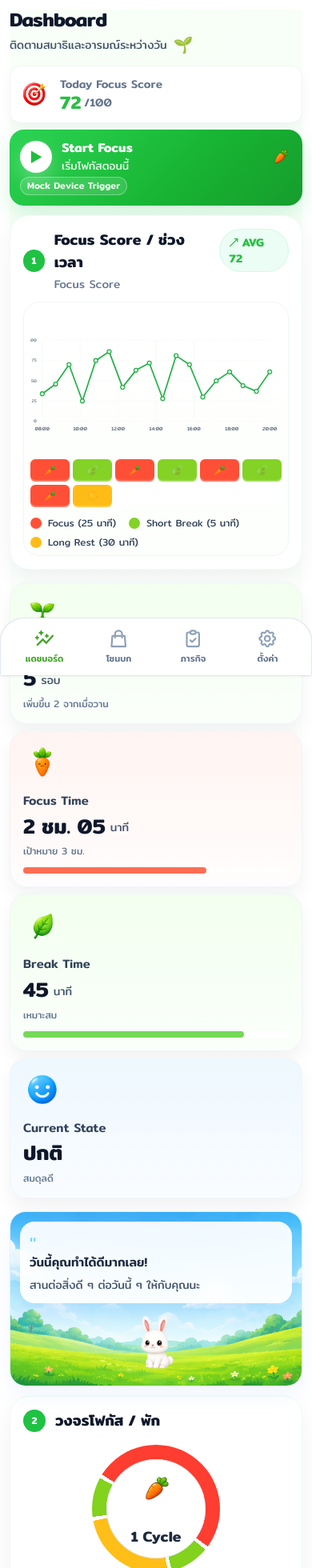
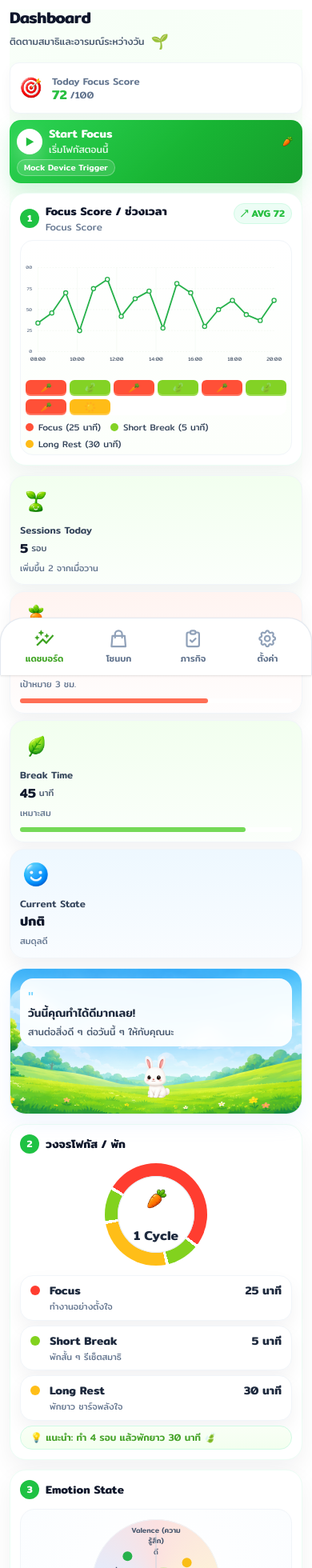
Before and after one commit to suphanatchanlek30/LogRag_Hackathon_3_Wellness, a Next.js app: page /main in a window 390 px wide. Shown: the top 1960 px of the page at 80% size. Built offline with nearby package versions, Linux system fonts and the light colour scheme.

Commit message:
feature/main-dashboard: update Responsive

```diff
--- a/components/dashboard/dashboard-mock.tsx
+++ b/components/dashboard/dashboard-mock.tsx
@@ -70,20 +70,19 @@ export default function DashboardMock() {
     <>
       <section className="min-h-screen bg-[radial-gradient(circle_at_top,#f7fff7_0%,#ffffff_42%)] pb-6">
         <div className="mx-auto w-full space-y-3 sm:space-y-4 lg:space-y-5">
-          <section className="grid gap-3 sm:gap-4 grid-cols-1 lg:grid-cols-2">
-            <header className="flex flex-col justify-center gap-2">
-              <div>
-                <h1 className="text-[1.5rem] font-semibold leading-none tracking-tight text-slate-900 sm:text-[1.85rem] md:text-[2rem]">
+          {/* Header Section */}
+          <section className="flex flex-col gap-3 sm:flex-row sm:items-start sm:justify-between">
+            <header className="flex flex-col justify-center gap-1.5 flex-1">
+              <h1 className="text-xl sm:text-2xl md:text-3xl font-semibold leading-none tracking-tight text-slate-900">
                 Dashboard
               </h1>
-                <p className="mt-1.5 flex items-center gap-2 text-sm font-normal text-slate-600 sm:text-[1.02rem]">
+              <p className="flex items-center gap-2 text-xs sm:text-sm text-slate-600">
                 ติดตามสมาธิและอารมณ์ระหว่างวัน
-                  <span className="text-xl">🌱</span>
+                <span className="text-lg">🌱</span>
               </p>
-              </div>
             </header>
 
-            <div className="grid gap-2 grid-cols-1 sm:grid-cols-2 items-start">
+            <div className="grid gap-2 grid-cols-1 sm:grid-cols-2 w-full sm:w-auto">
               <TopSummaryCard />
               <StartFocusCard
                 onManualStart={() => setIsModalOpen(true)}
@@ -93,7 +92,7 @@ export default function DashboardMock() {
           </section>
 
           <div className="grid gap-3 lg:gap-5 grid-cols-1 lg:grid-cols-3">
-            <div className="space-y-4 lg:space-y-5 lg:col-span-2">
+            <div className="space-y-3 lg:space-y-4 lg:col-span-2">
               <FocusScoreSection />
 
               <div className="grid gap-2 sm:grid-cols-2">
@@ -141,13 +140,13 @@ export default function DashboardMock() {
                   height={724}
                   className="absolute inset-0 h-full w-full object-cover"
                 />
-                <div className="relative flex min-h-[140px] flex-col justify-between gap-3 p-3 sm:flex-row sm:items-end sm:p-5">
-                  <div className="w-full sm:max-w-xs rounded-[18px] bg-white/92 p-3 shadow-[0_12px_24px_rgba(72,138,255,0.12)] backdrop-blur-sm">
-                    <div className="text-2xl text-sky-300">"</div>
-                    <p className="-mt-1 text-[0.96rem] font-medium leading-snug text-slate-800 sm:text-[1.06rem]">
+                <div className="relative flex min-h-[120px] flex-col justify-between gap-2 p-3 sm:flex-row sm:items-end sm:p-4">
+                  <div className="w-full sm:max-w-xs rounded-[16px] bg-white/92 p-2.5 sm:p-3 shadow-[0_12px_24px_rgba(72,138,255,0.12)] backdrop-blur-sm">
+                    <div className="text-xl text-sky-300">"</div>
+                    <p className="-mt-1 text-sm sm:text-base font-medium leading-snug text-slate-800">
                       วันนี้คุณทำได้ดีมากเลย!
                     </p>
-                    <p className="mt-2 text-sm text-slate-600 sm:text-[0.95rem]">
+                    <p className="mt-1.5 text-xs sm:text-sm text-slate-600">
                       สานต่อสิ่งดี ๆ ต่อวันนี้ ๆ ให้กับคุณนะ
                     </p>
                   </div>
@@ -156,13 +155,13 @@ export default function DashboardMock() {
                     alt="rabbit"
                     width={160}
                     height={160}
-                    className="mx-auto h-[80px] w-[80px] object-contain sm:mx-0 sm:h-[100px] sm:w-[100px]"
+                    className="mx-auto h-16 w-16 object-contain sm:mx-0 sm:h-20 sm:w-20"
                   />
                 </div>
               </section>
             </div>
 
-            <div className="space-y-4 lg:space-y-5 lg:col-span-1">
+            <div className="space-y-3 lg:space-y-4 lg:col-span-1">
               <FocusCycleSection />
               <EmotionSection />
             </div>
@@ -249,13 +248,13 @@ export default function DashboardMock() {
 
 function TopSummaryCard() {
   return (
-    <section className="flex min-h-[72px] w-full items-center gap-3 rounded-[14px] border border-slate-100 bg-white p-2.5 shadow-[0_6px_16px_rgba(15,23,42,0.04)] sm:min-h-[84px]">
-      <Image src="/dashboard/today_focus.png" alt="today focus" width={48} height={48} className="h-10 w-10 object-contain sm:h-12 sm:w-12" />
-      <div className="flex-1">
-        <p className="text-sm font-medium leading-snug text-slate-500 sm:text-sm">Today Focus Score</p>
+    <section className="flex min-h-16 w-full items-center gap-2 sm:gap-3 rounded-[12px] border border-slate-100 bg-white p-2 sm:p-2.5 shadow-[0_6px_16px_rgba(15,23,42,0.04)]">
+      <Image src="/dashboard/today_focus.png" alt="today focus" width={48} height={48} className="h-9 w-9 shrink-0 object-contain sm:h-10 sm:w-10" />
+      <div className="flex-1 min-w-0">
+        <p className="text-xs sm:text-sm font-medium leading-tight text-slate-500">Today Focus Score</p>
         <div className="mt-0.5 flex items-end gap-1">
-          <span className="text-[1.4rem] font-semibold leading-none text-[#28bf41] sm:text-[1.8rem]">72</span>
-          <span className="pb-0.5 text-sm font-medium text-slate-500 sm:text-base">/100</span>
+          <span className="text-base sm:text-xl font-semibold leading-none text-[#28bf41]">72</span>
+          <span className="text-xs sm:text-sm font-medium text-slate-500">/100</span>
         </div>
       </div>
     </section>
@@ -270,32 +269,32 @@ function StartFocusCard({
   onMockStart: () => void;
 }) {
   return (
-    <section className="w-full rounded-[18px] bg-[linear-gradient(135deg,#1fd149_0%,#18b634_55%,#169d2c_100%)] p-[1px] shadow-[0_12px_26px_rgba(34,197,94,0.18)]">
-      <div className="flex min-h-[84px] h-full flex-col justify-between rounded-[17px] bg-[linear-gradient(135deg,rgba(255,255,255,0.06),rgba(255,255,255,0)_60%)] p-3 text-white sm:min-h-[96px]">
+    <section className="w-full rounded-[14px] bg-[linear-gradient(135deg,#1fd149_0%,#18b634_55%,#169d2c_100%)] p-[1px] shadow-[0_12px_26px_rgba(34,197,94,0.18)]">
+      <div className="flex min-h-16 h-full flex-col justify-between rounded-[13px] bg-[linear-gradient(135deg,rgba(255,255,255,0.06),rgba(255,255,255,0)_60%)] p-2 sm:p-2.5 text-white">
         <button
           type="button"
           onClick={onManualStart}
-          className="flex items-center gap-3 text-left"
+          className="flex items-center gap-2 sm:gap-2.5 text-left"
         >
-          <span className="grid h-10 w-10 shrink-0 place-items-center rounded-full bg-white text-xl text-[#1fbe3d] shadow-[0_10px_22px_rgba(255,255,255,0.26)] sm:h-11 sm:w-11">
+          <span className="grid h-8 w-8 shrink-0 place-items-center rounded-full bg-white text-sm text-[#1fbe3d] shadow-[0_10px_22px_rgba(255,255,255,0.26)] sm:h-9 sm:w-9 sm:text-base">
             ▶
           </span>
           <div className="min-w-0">
-            <p className="text-[0.98rem] font-semibold leading-tight sm:text-[1.06rem]">Start Focus</p>
-            <p className="mt-0.5 text-[0.85rem] text-white/88">เริ่มโฟกัสตอนนี้</p>
+            <p className="text-sm sm:text-base font-semibold leading-tight">Start Focus</p>
+            <p className="mt-0.5 text-xs text-white/88">เริ่มโฟกัสตอนนี้</p>
           </div>
           <Image
             src="/mainpage/image/aCarrot.png"
             alt="carrot"
             width={44}
             height={44}
-            className="ml-auto h-7 w-7 shrink-0 object-contain"
+            className="ml-auto h-5 w-5 shrink-0 object-contain sm:h-6 sm:w-6"
           />
         </button>
         <button
           type="button"
           onClick={onMockStart}
-          className="mt-1 self-start rounded-full border border-white/30 bg-white/12 px-2 py-0.5 text-[0.72rem] font-medium text-white hover:bg-white/18"
+          className="mt-1 self-start rounded-full border border-white/30 bg-white/12 px-2 py-0.5 text-[0.65rem] sm:text-[0.7rem] font-medium text-white hover:bg-white/18"
         >
           Mock Device Trigger
         </button>
@@ -319,22 +318,22 @@ function FocusScoreSection() {
     .join(" ");
 
   return (
-    <section className="w-full rounded-[24px] border border-emerald-50 bg-white p-4 shadow-[0_12px_30px_rgba(15,23,42,0.055)] sm:p-5">
-      <div className="flex items-start justify-between gap-4">
-        <div className="flex items-center gap-3">
-          <span className="grid h-7 w-7 place-items-center rounded-full bg-[#1fc243] text-xs font-semibold text-white sm:h-8 sm:w-8 sm:text-sm">1</span>
-          <div>
-            <h2 className="text-[1.15rem] font-semibold text-slate-900 sm:text-[1.35rem]">Focus Score / ช่วงเวลา</h2>
-            <p className="mt-1 text-sm text-slate-500">Focus Score</p>
+    <section className="w-full rounded-[20px] border border-emerald-50 bg-white p-3 sm:p-4 shadow-[0_12px_30px_rgba(15,23,42,0.055)]">
+      <div className="flex items-start justify-between gap-3">
+        <div className="flex items-center gap-2 sm:gap-3">
+          <span className="grid h-6 w-6 shrink-0 place-items-center rounded-full bg-[#1fc243] text-xs font-semibold text-white sm:h-7 sm:w-7">1</span>
+          <div className="min-w-0">
+            <h2 className="text-sm sm:text-base font-semibold text-slate-900">Focus Score / ช่วงเวลา</h2>
+            <p className="mt-0.5 text-xs text-slate-500">Focus Score</p>
           </div>
         </div>
-        <div className="rounded-full border border-emerald-100 bg-emerald-50 px-3 py-1.5 text-sm font-semibold text-[#28bf41] sm:px-4 sm:py-2 sm:text-base">
+        <div className="rounded-full border border-emerald-100 bg-emerald-50 px-2 sm:px-3 py-1 sm:py-1.5 text-xs sm:text-sm font-semibold text-[#28bf41] whitespace-nowrap">
           ↗ AVG 72
         </div>
       </div>
 
-      <div className="mt-3 overflow-hidden rounded-[20px] border border-slate-100 bg-[linear-gradient(180deg,#ffffff_0%,#fcfffb_100%)] p-2 sm:p-3">
-        <svg viewBox={`0 0 ${width} ${height}`} className="h-[180px] w-full sm:h-[220px] lg:h-[250px]">
+      <div className="mt-2 sm:mt-3 overflow-hidden rounded-[16px] border border-slate-100 bg-[linear-gradient(180deg,#ffffff_0%,#fcfffb_100%)] p-1.5 sm:p-2 lg:p-3">
+        <svg viewBox={`0 0 ${width} ${height}`} className="h-[160px] w-full sm:h-[220px] lg:h-[280px]" preserveAspectRatio="xMidYMid meet">
           {[0, 25, 50, 75, 100].map((tick, index) => {
             const y = height - padding - (tick / 100) * (height - padding * 2);
             return (
@@ -377,11 +376,11 @@ function FocusScoreSection() {
           ))}
         </svg>
 
-        <div className="mt-2 grid grid-cols-6 sm:grid-cols-8 gap-1 rounded-[12px] bg-white">
+        <div className="mt-2 sm:mt-3 grid grid-cols-6 sm:grid-cols-8 gap-1 sm:gap-1.5 rounded-[10px] bg-white">
           {timeline.map((item, index) => (
             <div
               key={`${item.state}-${index}`}
-              className={`flex h-7 items-center justify-center rounded-md text-xs shadow-[inset_0_-2px_0_rgba(255,255,255,0.24)] sm:h-9 sm:text-base ${
+              className={`flex h-5 sm:h-6 lg:h-7 items-center justify-center rounded-md text-xs sm:text-sm shadow-[inset_0_-2px_0_rgba(255,255,255,0.24)] ${
                 item.state === "focus"
                   ? "bg-[#ff5037]"
                   : item.state === "short_break"
@@ -394,7 +393,7 @@ function FocusScoreSection() {
           ))}
         </div>
 
-        <div className="mt-3 flex flex-wrap gap-x-4 gap-y-2 text-xs text-slate-700 sm:text-sm">
+        <div className="mt-2 sm:mt-3 flex flex-wrap gap-x-3 gap-y-1.5 text-xs sm:text-sm text-slate-700">
           <LegendDot color="#ff5037" label="Focus (25 นาที)" />
           <LegendDot color="#83d225" label="Short Break (5 นาที)" />
           <LegendDot color="#ffbc17" label="Long Rest (30 นาที)" />
@@ -414,16 +413,16 @@ function FocusCycleSection() {
   ];
 
   return (
-    <section className="w-full rounded-[24px] border border-emerald-50 bg-white p-4 shadow-[0_12px_30px_rgba(15,23,42,0.055)] sm:p-5">
-      <div className="flex items-center gap-3">
-        <span className="grid h-7 w-7 place-items-center rounded-full bg-[#1fc243] text-xs font-semibold text-white sm:h-8 sm:w-8 sm:text-sm">2</span>
-        <h2 className="text-[1.15rem] font-semibold text-slate-900 sm:text-[1.35rem]">วงจรโฟกัส / พัก</h2>
+    <section className="w-full rounded-[20px] border border-emerald-50 bg-white p-3 sm:p-4 shadow-[0_12px_30px_rgba(15,23,42,0.055)]">
+      <div className="flex items-center gap-2 sm:gap-3">
+        <span className="grid h-6 w-6 shrink-0 place-items-center rounded-full bg-[#1fc243] text-xs font-semibold text-white sm:h-7 sm:w-7">2</span>
+        <h2 className="text-sm sm:text-base font-semibold text-slate-900">วงจรโฟกัส / พัก</h2>
       </div>
 
-      <div className="mt-4 grid gap-4 grid-cols-1 sm:grid-cols-2 xl:grid-cols-1">
+      <div className="mt-3 grid gap-3 grid-cols-1 sm:grid-cols-2 xl:grid-cols-1">
         <div className="grid place-items-center">
           <div
-            className="relative h-[160px] w-[160px] rounded-full sm:h-[200px] sm:w-[200px] lg:h-[240px] lg:w-[240px]"
+            className="relative h-32 w-32 rounded-full sm:h-40 sm:w-40 lg:h-48 lg:w-48"
             style={{
               background: `conic-gradient(
                 ${segments[0].color} 0% 35%,
@@ -438,24 +437,24 @@ function FocusCycleSection() {
               )`,
             }}
           >
-            <div className="absolute inset-[18px] grid place-items-center rounded-full bg-white shadow-[inset_0_0_0_1px_rgba(226,232,240,0.9)] sm:inset-[24px] lg:inset-[32px]">
+            <div className="absolute inset-4 grid place-items-center rounded-full bg-white shadow-[inset_0_0_0_1px_rgba(226,232,240,0.9)] sm:inset-5 lg:inset-8">
               <Image
                 src="/mainpage/image/aCarrot.png"
                 alt="carrot cycle"
                 width={120}
                 height={120}
-                className="h-12 w-12 object-contain sm:h-16 sm:w-16 lg:h-20 lg:w-20"
+                className="h-10 w-10 object-contain sm:h-12 sm:w-12 lg:h-16 lg:w-16"
               />
-              <p className="-mt-1 text-lg font-semibold text-slate-800 sm:text-xl lg:text-2xl">1 Cycle</p>
+              <p className="-mt-1 text-base font-semibold text-slate-800 sm:text-lg lg:text-xl">1 Cycle</p>
             </div>
           </div>
         </div>
 
-        <div className="space-y-2 sm:space-y-3">
+        <div className="space-y-1.5 sm:space-y-2">
           <CycleItem color="#ff3d30" title="Focus" subtitle="ทำงานอย่างตั้งใจ" value="25 นาที" />
           <CycleItem color="#82d21e" title="Short Break" subtitle="พักสั้น ๆ รีเซ็ตสมาธิ" value="5 นาที" />
           <CycleItem color="#ffbe18" title="Long Rest" subtitle="พักยาว ชาร์จพลังใจ" value="30 นาที" />
-          <div className="rounded-[20px] border border-emerald-100 bg-[linear-gradient(180deg,#f9fff6_0%,#f3ffef_100%)] px-4 py-2 sm:py-3 text-xs sm:text-sm font-medium text-[#46a329]">
+          <div className="rounded-[16px] border border-emerald-100 bg-[linear-gradient(180deg,#f9fff6_0%,#f3ffef_100%)] px-3 py-1.5 sm:py-2 text-xs font-medium text-[#46a329]">
             💡 แนะนำ: ทำ 4 รอบ แล้วพักยาว 30 นาที 🍃
           </div>
         </div>
@@ -466,23 +465,24 @@ function FocusCycleSection() {
 
 function EmotionSection() {
   return (
-    <section className="rounded-[24px] border border-emerald-50 bg-white p-4 shadow-[0_12px_30px_rgba(15,23,42,0.055)] sm:p-5">
-      <div className="flex items-center gap-3">
-        <span className="grid h-7 w-7 place-items-center rounded-full bg-[#1fc243] text-xs font-semibold text-white sm:h-8 sm:w-8 sm:text-sm">3</span>
-        <h2 className="text-[1.15rem] font-semibold text-slate-900 sm:text-[1.35rem]">Emotion State</h2>
+    <section className="rounded-[20px] border border-emerald-50 bg-white p-3 sm:p-4 shadow-[0_12px_30px_rgba(15,23,42,0.055)]">
+      <div className="flex items-center gap-2 sm:gap-3">
+        <span className="grid h-6 w-6 shrink-0 place-items-center rounded-full bg-[#1fc243] text-xs font-semibold text-white sm:h-7 sm:w-7">3</span>
+        <h2 className="text-sm sm:text-base font-semibold text-slate-900">Emotion State</h2>
       </div>
 
-      <div className="mt-4 grid gap-3 sm:gap-4 grid-cols-1 lg:grid-cols-2">
-        <div className="rounded-[22px] border border-slate-100 bg-[radial-gradient(circle_at_center,#ffffff_0%,#fbfdff_100%)] p-3 sm:p-4">
-          <div className="relative mx-auto h-[160px] max-w-full rounded-full bg-[conic-gradient(from_90deg,rgba(251,191,36,0.18)_0deg,rgba(34,197,94,0.14)_90deg,rgba(59,130,246,0.14)_180deg,rgba(239,68,68,0.16)_270deg,rgba(251,191,36,0.18)_360deg)] sm:h-[200px] lg:h-[240px]">
+      <div className="mt-3 space-y-3 sm:space-y-4">
+        {/* Emotion Circle */}
+        <div className="rounded-[18px] border border-slate-100 bg-[radial-gradient(circle_at_center,#ffffff_0%,#fbfdff_100%)] p-3 sm:p-4 lg:p-5 flex justify-center">
+          <div className="relative h-40 sm:h-56 lg:h-64 w-40 sm:w-56 lg:w-64 rounded-full bg-[conic-gradient(from_90deg,rgba(251,191,36,0.18)_0deg,rgba(34,197,94,0.14)_90deg,rgba(59,130,246,0.14)_180deg,rgba(239,68,68,0.16)_270deg,rgba(251,191,36,0.18)_360deg)]">
             <div className="absolute inset-0 rounded-full border border-slate-100" />
-            <div className="absolute left-1/2 top-2 sm:top-3 -translate-x-1/2 text-center text-[10px] sm:text-xs text-slate-600">
+            <div className="absolute left-1/2 top-2 sm:top-3 lg:top-4 -translate-x-1/2 text-center text-[9px] sm:text-xs lg:text-sm text-slate-600">
               <p className="font-medium">Valence (ความรู้สึก)</p>
               <p>ดี</p>
             </div>
-            <div className="absolute bottom-2 sm:bottom-3 left-1/2 -translate-x-1/2 text-[10px] sm:text-xs text-slate-600">เศร้า</div>
-            <div className="absolute left-1.5 sm:left-2.5 top-1/2 -translate-y-1/2 text-[8px] sm:text-[10px] text-slate-600">Unmotivated</div>
-            <div className="absolute right-1.5 sm:right-2.5 top-1/2 -translate-y-1/2 text-[8px] sm:text-[10px] text-slate-600">Motivate</div>
+            <div className="absolute bottom-2 sm:bottom-3 lg:bottom-4 left-1/2 -translate-x-1/2 text-[9px] sm:text-xs lg:text-sm text-slate-600">เศร้า</div>
+            <div className="absolute left-1.5 sm:left-2 lg:left-3 top-1/2 -translate-y-1/2 text-[8px] sm:text-[10px] lg:text-xs text-slate-600">Unmotivated</div>
+            <div className="absolute right-1.5 sm:right-2 lg:right-3 top-1/2 -translate-y-1/2 text-[8px] sm:text-[10px] lg:text-xs text-slate-600">Motivate</div>
             <div className="absolute left-1/2 top-1/2 h-px w-[78%] -translate-x-1/2 bg-slate-300" />
             <div className="absolute left-1/2 top-1/2 h-[78%] w-px -translate-x-1/2 -translate-y-1/2 bg-slate-300" />
 
@@ -494,21 +494,20 @@ function EmotionSection() {
           </div>
         </div>
 
-        <div className="flex flex-col gap-2 sm:gap-3">
-          <div className="rounded-[22px] border border-slate-100 bg-white p-3 sm:p-4 shadow-[0_10px_24px_rgba(15,23,42,0.05)]">
+        {/* Legend Grid */}
+        <div className="grid gap-1.5 sm:gap-2 grid-cols-2 sm:grid-cols-3 lg:grid-cols-5">
           {emotionLegend.map((item) => (
-              <div key={item.key} className="flex items-center gap-2 sm:gap-3 border-b border-slate-100 py-2 sm:py-2.5 last:border-b-0">
-                <span className="h-3 w-3 shrink-0 rounded-full sm:h-3.5 sm:w-3.5" style={{ backgroundColor: item.color }} />
-                <div className="flex-1 min-w-0">
-                  <p className="text-sm sm:text-base font-medium text-slate-800">{item.label}</p>
-                  <p className="text-xs text-slate-500">{item.note}</p>
-                </div>
+            <div key={item.key} className="rounded-[12px] border border-slate-100 bg-white p-1.5 sm:p-2 text-center">
+              <span className="mx-auto mb-1 block h-2.5 w-2.5 shrink-0 rounded-full sm:h-3 sm:w-3" style={{ backgroundColor: item.color }} />
+              <p className="text-[10px] sm:text-xs font-medium text-slate-800">{item.label}</p>
+              <p className="text-[8px] sm:text-[10px] text-slate-500">{item.note}</p>
             </div>
           ))}
         </div>
-          <div className="rounded-[20px] border border-emerald-100 bg-[linear-gradient(180deg,#f7fff7_0%,#f0ffef_100%)] px-3 sm:px-4 py-2 sm:py-3 text-xs sm:text-sm font-medium text-[#319541]">
+
+        {/* Tip Message */}
+        <div className="rounded-[16px] border border-emerald-100 bg-[linear-gradient(180deg,#f7fff7_0%,#f0ffef_100%)] px-2.5 sm:px-3 py-1.5 sm:py-2 text-center text-[11px] sm:text-xs font-medium text-[#319541]">
           💚 ตรวจสอบอารมณ์ของคุณสม่ำเสมอ เพื่อให้เข้าใจตัวเองมากขึ้น
-          </div>
         </div>
       </div>
     </section>
@@ -549,16 +548,16 @@ function MetricCard({
         };
 
   return (
-    <section className={`rounded-[22px] border border-slate-100 bg-gradient-to-b ${theme.bg} p-4 shadow-[0_12px_22px_rgba(15,23,42,0.05)]`}>
-      <Image src={icon} alt={title} width={58} height={58} className="h-12 w-12 object-contain" />
-      <p className="mt-3 text-[0.95rem] font-medium text-slate-700 sm:text-base">{title}</p>
-      <div className="mt-2 flex items-end gap-1.5">
-        <span className="text-[1.6rem] font-semibold leading-none text-slate-900 sm:text-[1.85rem]">{value}</span>
-        {unit ? <span className="pb-0.5 text-sm text-slate-600 sm:text-[0.95rem]">{unit}</span> : null}
+    <section className={`rounded-[18px] border border-slate-100 bg-gradient-to-b ${theme.bg} p-3 sm:p-4 shadow-[0_12px_22px_rgba(15,23,42,0.05)]`}>
+      <Image src={icon} alt={title} width={58} height={58} className="h-10 w-10 object-contain" />
+      <p className="mt-2 text-xs sm:text-sm font-medium text-slate-700">{title}</p>
+      <div className="mt-1.5 flex items-end gap-1">
+        <span className="text-base sm:text-lg font-semibold leading-none text-slate-900">{value}</span>
+        {unit ? <span className="text-[11px] sm:text-xs text-slate-600">{unit}</span> : null}
       </div>
-      <p className="mt-2.5 text-xs text-slate-500 sm:text-sm">{footer}</p>
+      <p className="mt-2 text-[11px] sm:text-xs text-slate-500">{footer}</p>
       {typeof progress === "number" ? (
-        <div className="mt-3 h-2 rounded-full bg-white/80">
+        <div className="mt-2.5 h-1.5 rounded-full bg-white/80">
           <div className={`h-full rounded-full ${theme.line}`} style={{ width: `${progress}%` }} />
         </div>
       ) : null}
@@ -578,14 +577,14 @@ function CycleItem({
   value: string;
 }) {
   return (
-    <div className="rounded-[22px] border border-slate-100 bg-white px-4 py-3.5 shadow-[0_10px_22px_rgba(15,23,42,0.05)]">
-      <div className="flex items-start gap-4">
-        <span className="mt-1 h-4 w-4 rounded-full" style={{ backgroundColor: color }} />
+    <div className="rounded-[16px] border border-slate-100 bg-white px-3 py-2 sm:px-4 sm:py-3 shadow-[0_10px_22px_rgba(15,23,42,0.05)]">
+      <div className="flex items-start gap-3">
+        <span className="mt-1 h-3 w-3 shrink-0 rounded-full" style={{ backgroundColor: color }} />
         <div className="flex-1">
-          <p className="text-base font-semibold text-slate-800 sm:text-[1.05rem]">{title}</p>
-          <p className="mt-1 text-xs text-slate-500 sm:text-sm">{subtitle}</p>
+          <p className="text-sm font-semibold text-slate-800 sm:text-base">{title}</p>
+          <p className="mt-0.5 text-[11px] text-slate-500 sm:text-xs">{subtitle}</p>
         </div>
-        <p className="text-[1.25rem] font-semibold text-slate-800 sm:text-[1.45rem]">{value}</p>
+        <p className="text-sm sm:text-base font-semibold text-slate-800">{value}</p>
       </div>
     </div>
   );
@@ -593,8 +592,8 @@ function CycleItem({
 
 function LegendDot({ color, label }: { color: string; label: string }) {
   return (
-    <div className="flex items-center gap-2">
-      <span className="h-3.5 w-3.5 rounded-full" style={{ backgroundColor: color }} />
+    <div className="flex items-center gap-1.5 text-[11px] sm:text-xs">
+      <span className="h-2.5 w-2.5 shrink-0 rounded-full" style={{ backgroundColor: color }} />
       <span>{label}</span>
     </div>
   );
@@ -616,10 +615,10 @@ function EmotionPoint({
   return (
     <div className="absolute -translate-x-1/2 -translate-y-1/2 text-center" style={{ left: x, top: y }}>
       <div
-        className={`mx-auto rounded-full ${active ? "h-6 w-6 ring-4 ring-[#a7ef7d]/55 sm:h-8 sm:w-8" : "h-3.5 w-3.5 sm:h-4 sm:w-4"}`}
+        className={`mx-auto rounded-full ${active ? "h-6 w-6 ring-4 ring-[#a7ef7d]/55 sm:h-8 sm:w-8 lg:h-10 lg:w-10" : "h-3 w-3 sm:h-3.5 sm:w-3.5 lg:h-4 lg:w-4"}`}
         style={{ backgroundColor: color }}
       />
-      <p className="mt-1.5 text-[10px] font-medium text-slate-600 sm:text-xs">{label}</p>
+      <p className="mt-1.5 text-[9px] sm:text-xs lg:text-sm font-medium text-slate-600">{label}</p>
     </div>
   );
 }
```
Lines whose indentation alone changed are shown as unchanged.
